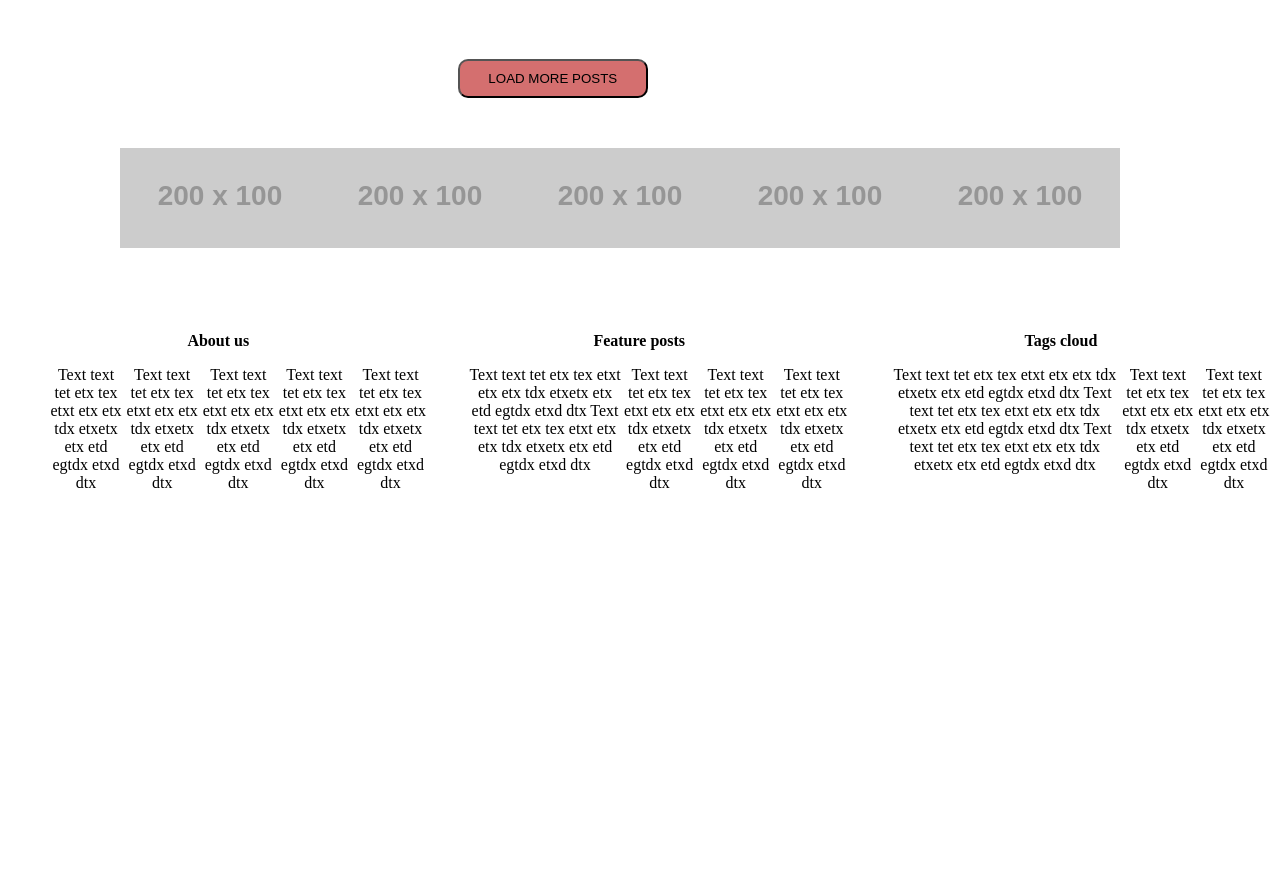
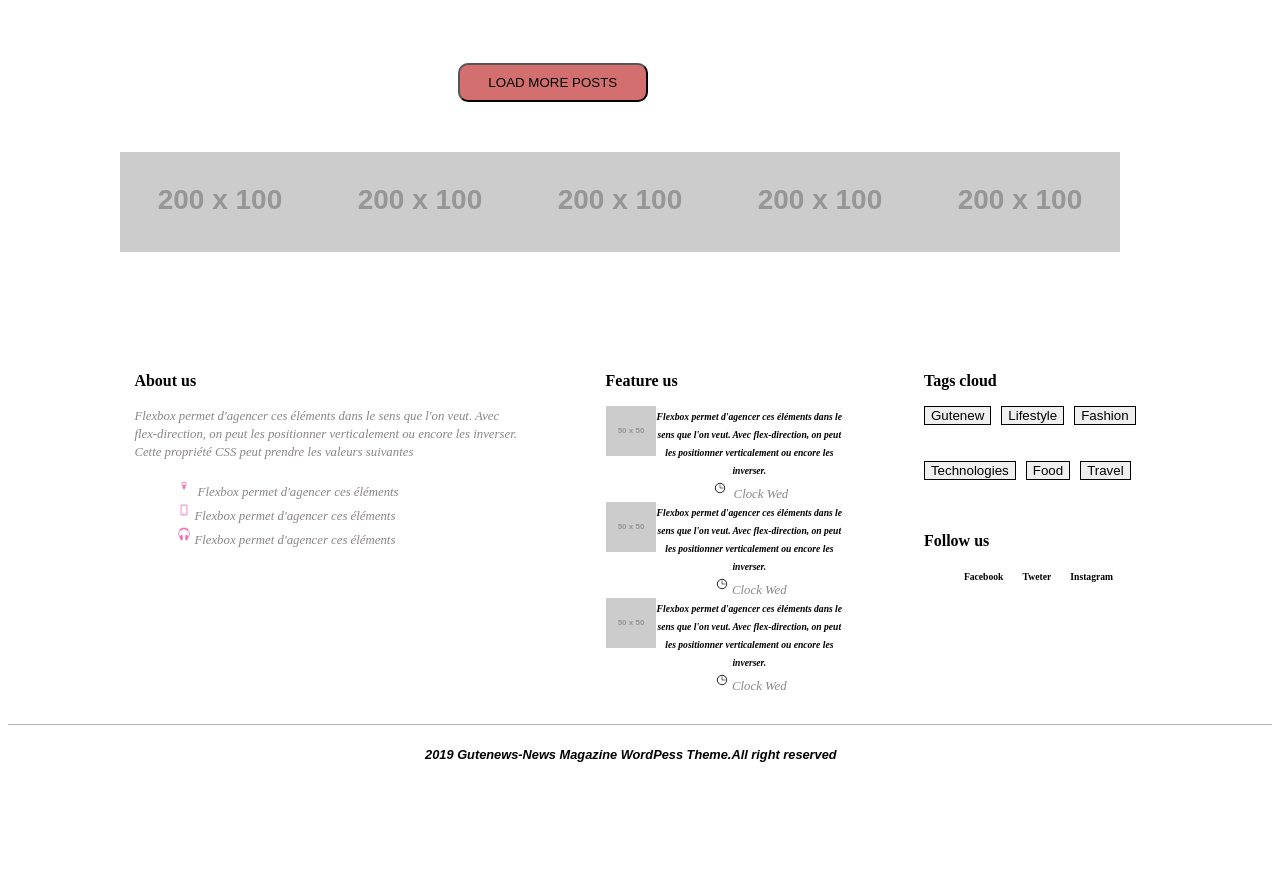
Before and after one commit to lurdftgyiojpk/TP2, a plain HTML site: page index.html in a window 1280 px wide. Shown: the part 1675-2571 px from the top of the page. Before the commit the page ends 2361 px from the top, so only its background shows below. Drawn offline with Linux system fonts and the light colour scheme; placeholder pictures from the web are drawn by us.

Commit message:
Modification apporter aux elements du footer

```diff
--- a/index.html
+++ b/index.html
@@ -9,15 +9,16 @@
 
 <body>
 
-    <header>
+  <header class="tet">
+
     <div>
-        <ul>
+      <ul class="une">
         <li><strong class="gu"><a href="#">Gute</a></strong></li>
       </ul>
     </div>
 
-      <div class="mil">
-        <ul>
+    <div>
+      <ul class="mil">
         <li><a href="#" class="ho">HOME&emsp;&emsp;</a></li>
         <li><a href="#" class="aju">BLOGS&emsp;&emsp;</a></li>
         <li><a href="#" class="aju">PAGES&emsp;&emsp;</a></li>
@@ -26,9 +27,9 @@
       </ul>
     </div>
 
-      <div class="ico">
-        <ul>
-          <li><img src="images TP2/search.png" width="30px" height="30px" class="sear">&emsp;&emsp;</li>
+    <div>
+      <ul class="ico">
+        <li><img src="images/search.png" width="30px" height="30px" class="sear">&emsp;&emsp;</li>
         <li><a href="#" class="aju">Facebook&emsp;&emsp;</a></li>
         <li><a href="#" class="aju"> Tweter&emsp;&emsp;</li>
         <li><a href="#" class="aju">Instagram&emsp;&emsp;</a></li>
@@ -40,7 +41,8 @@
     <div class="container">
 
       <div>
-          <img src="https://dummyimage.com/300x200/a3a2de/7c83ed.jpg&text=1"><p>
+        <img src="https://dummyimage.com/300x200/a3a2de/7c83ed.jpg&text=1">
+        <p>
           <em class="tech">TECHNOLOGY</em><br>
           <br>
           <strong>Looking For Some Feedback For This Reject Track</strong><br>
@@ -50,7 +52,8 @@
       </div>
 
       <div>
-          <img src="https://dummyimage.com/300x350/f599f7/e97ceb.jpg&text=2"><p>
+        <img src="https://dummyimage.com/300x350/f599f7/e97ceb.jpg&text=2">
+        <p>
           <em class="tech">TYPOGRAPHIE</em><br>
           <br>
           <strong>How To Name Save And Export A Finish Template</strong><br>
@@ -60,7 +63,8 @@
       </div>
 
       <div>
-          <img src="https://dummyimage.com/300x350/ae87cf/9a82d4.jpg&text=3"><p>
+        <img src="https://dummyimage.com/300x350/ae87cf/9a82d4.jpg&text=3">
+        <p>
           <em class="tech">GRAPHIC</em><br>
           <br>
           <strong>I Want To Create A Logo With Illustator Hacker</strong><br>
@@ -70,7 +74,8 @@
       </div>
 
       <div class="dev">
-          <img src="https://dummyimage.com/300x250/7f81e3/a38be0.jpg&text=4"><p>
+        <img src="https://dummyimage.com/300x250/7f81e3/a38be0.jpg&text=4">
+        <p>
           <em class="tech">DESIGN</em><br>
           <br>
           <strong>Where I Can Found The Sound In The Video Template</strong><br>
@@ -87,7 +92,8 @@
           <br>
           <em class="cloc">Clock Wed</em>
         </p>
-          <img src="https://dummyimage.com/300x350/7f81e3/a38be0.jpg&text=5"><p>
+        <img src="https://dummyimage.com/300x350/7f81e3/a38be0.jpg&text=5">
+        <p>
           <em class="tech">TYPOGRAPHY</em><br>
           <br>
           <strong>Where I Can Found The Sound In The Video Template</strong><br>
@@ -98,7 +104,8 @@
       </div>
 
       <div class="dem">
-          <img src="https://dummyimage.com/300x200/7f81e3/a38be0.jpg&text=6"><p>
+        <img src="https://dummyimage.com/300x200/7f81e3/a38be0.jpg&text=6">
+        <p>
           <em class="tech">TYPOGRAPHY</em><br>
           <br>
           <strong>Where I Can Found The Sound In The Video Template</strong><br>
@@ -109,7 +116,8 @@
 
 
       <div class="hau">
-          <img src="https://dummyimage.com/250x250/7f81e3/a38be0.jpg&text=7"><p>
+        <img src="https://dummyimage.com/250x250/7f81e3/a38be0.jpg&text=7">
+        <p>
           <em class="tech">GRAPHIC</em><br>
           <br>
           <strong>Where I Can Found The Sound In The Video Template</strong><br>
@@ -120,7 +128,8 @@
 
 
       <div class="dro">
-          <img src="https://dummyimage.com/250x350/7f81e3/a38be0.jpg&text=8"><p>
+        <img src="https://dummyimage.com/250x350/7f81e3/a38be0.jpg&text=8">
+        <p>
           <em class="tech">GRAPHIC</em><br>
           <br>
           <strong>Where I Can Found The Sound In The Video Template</strong><br>
@@ -133,14 +142,16 @@
 
   </section>
 
-        <button>
+  <button class="loa">
     LOAD MORE POSTS
   </button>
+
+<footer>
 
   <div class="con">
 
     <div>
-        <img src="https://dummyimage.com/200x100/7f81e3/a38be0.jpg&text=i1" >
+      <img src="https://dummyimage.com/200x100/7f81e3/a38be0.jpg&text=i1">
     </div>
 
     <div>
@@ -161,60 +172,126 @@
 
   </div>
 
+
   <div class="alig">
 
     <div>
-      <strong>About us</strong>
-          <br>
-      <ul>
-        <li>Text text tet etx tex etxt etx etx tdx etxetx etx etd egtdx etxd dtx</li>
-        <li>Text text tet etx tex etxt etx etx tdx etxetx etx etd egtdx etxd dtx</li>
-        <li>Text text tet etx tex etxt etx etx tdx etxetx etx etd egtdx etxd dtx</li>
-        <li>Text text tet etx tex etxt etx etx tdx etxetx etx etd egtdx etxd dtx</li>
-        <li>Text text tet etx tex etxt etx etx tdx etxetx etx etd egtdx etxd dtx</li>
-      </ul>
-    </div>
 
+      <p><strong>About us</strong></p>
+
+      <em class="cloc">Flexbox permet d'agencer ces éléments dans le sens que l'on veut. Avec flex-direction, on peut
+        les positionner verticalement ou encore les inverser. Cette propriété CSS peut prendre les valeurs
+        suivantes</em>
       <div>
-        <strong>Feature posts </strong>
-           <br>
-      <ul>
-        <li>Text text tet etx tex etxt etx etx tdx etxetx etx etd egtdx etxd dtx
-            Text text tet etx tex etxt etx etx tdx etxetx etx etd egtdx etxd dtx
+        <ul class="min">
+          <li><em class="cloc"><img src="images/gps.png" width="20px"> Flexbox permet d'agencer ces éléments</em>
           </li>
-        <li>Text text tet etx tex etxt etx etx tdx etxetx etx etd egtdx etxd dtx</li>
-        <li>Text text tet etx tex etxt etx etx tdx etxetx etx etd egtdx etxd dtx</li>
-        <li>Text text tet etx tex etxt etx etx tdx etxetx etx etd egtdx etxd dtx</li>
-      </ul>
-    </div>
-
-    <div>
-       <strong>Tags cloud</strong>
-           <br>
-      <ul>
-        <li>Text text tet etx tex etxt etx etx tdx etxetx etx etd egtdx etxd dtx
-            Text text tet etx tex etxt etx etx tdx etxetx etx etd egtdx etxd dtx
-            Text text tet etx tex etxt etx etx tdx etxetx etx etd egtdx etxd dtx
+          <li><em class="cloc"><img src="images/phone.png" width="20px">Flexbox permet d'agencer ces éléments </em>
           </li>
-              <br>
-        <li>Text text tet etx tex etxt etx etx tdx etxetx etx etd egtdx etxd dtx</li>
-               <br>
-
-        <li>Text text tet etx tex etxt etx etx tdx etxetx etx etd egtdx etxd dtx</li>
+          <li><em class="cloc"><img src="images/headphone.png" width="20px">Flexbox permet d'agencer ces éléments
+            </em></li>
         </ul>
       </div>
 
     </div>
+
+    <div>
+
+      <p><strong>Feature us</strong></p>
+
+      <div class="lig">
+
+        <div><img src="https://dummyimage.com/50x50/7f81e3/a38be0.jpg&text=i5"></div>
+
+        <div>
+          <em class="clac">Flexbox permet d'agencer ces éléments dans le sens que l'on veut. Avec flex-direction, on
+            peut
+            les positionner verticalement ou encore les inverser.</em><br>
+          <em class="cloc"><img src="images/time n.png" width="20px"> Clock Wed</em>
+        </div>
+      </div>
+
+      <div class="lig">
+        <div>
+          <img src="https://dummyimage.com/50x50/7f81e3/a38be0.jpg&text=i5">
+        </div>
+
+        <div>
+          <em class="clac">Flexbox permet d'agencer ces éléments dans le sens que l'on veut. Avec flex-direction, on
+            peut
+            les positionner verticalement ou encore les inverser.</em><br>
+          <em class="cloc"><img src="images/time n.png" width="20px">Clock Wed</em>
+        </div>
+      </div>
+
+      <div class="lig">
+        <div>
+          <img src="https://dummyimage.com/50x50/7f81e3/a38be0.jpg&text=i5">
+        </div>
+
+        <div>
+          <em class="clac">Flexbox permet d'agencer ces éléments dans le sens que l'on veut. Avec flex-direction, on
+            peut
+            les positionner verticalement ou encore les inverser.</em><br>
+          <em class="cloc"><img src="images/time n.png" width="20px">Clock Wed</em>
+        </div>
+      </div>
+    </div>
+
+      <div>
+        <p><strong>Tags cloud</strong></p>
+        <div class="mem">
+          <button class="mim">
+            Gutenew
+          </button>
+
+          <button class="mim">
+            Lifestyle
+          </button>
+
+          <button class="mim">
+            Fashion
+          </button>
+        </div>
+        <br>
+         <br>
+        <div class="mem">
+          <button class="mim">
+            Technologies
+          </button>
+
+          <button class="mim">
+            Food
+          </button>
+
+          <button class="mim">
+            Travel
+          </button>
+        </div>
+        <br>
+         <br>
+       <p><strong>Follow us</strong></p>
+        <ul class="dis">
+       <li><a href="#" class="alu">Facebook&emsp;&emsp;</a></li>
+       <li><a href="#" class="alu"> Tweter&emsp;&emsp;</li>
+       <li><a href="#" class="alu">Instagram&emsp;&emsp;</a></li>
+        </ul>
+
+      </div>
+  </div>
+
+        <em class="an">2019 Gutenews-News Magazine WordPess Theme.All right reserved</em>
+
+</footer>
+
+
+
+
+</body>
 
 
 
 
 
 
-
-
-
-
-
-  </body>
 </html>
--- a/style.css
+++ b/style.css
@@ -1,14 +1,16 @@
 ul{
     list-style: none;
 }
-header ,ul ,li{
+header.tet ,ul.mil ,ul.ico{
     display: flex;
     justify-content: space-around;
     text-align: center;
 }
-header{
+header.tet{
     box-shadow: 0px 3px 0px rgb(228, 227, 227);
     margin-bottom: 10%;
+    padding-left: 50px;
+    padding-right: 50px;
 }
 .gu{
     font-size: 1.2em;
@@ -23,13 +25,13 @@ header{
     border-bottom: solid 2px red;
     text-decoration: none;
     padding-bottom: 06px;
-    font-size: 0.8em;
+    font-size: 0.6em;
     font-weight: 600;
 }
 .aju{
     color: black;
     text-decoration: none;
-    font-size: 0.8em;
+    font-size: 0.6em;
     font-weight:600;
 }
 .sear{
@@ -54,7 +56,8 @@ header{
     border-bottom: solid 8px rgb(192, 58, 110);
 }
 .cloc{
-    color:rgb(139, 133, 133)
+    color:rgb(139, 133, 133);
+    font-size: 0.8em;
 }
 .dev{
     position: relative;
@@ -69,7 +72,7 @@ header{
     left: 450px;
     bottom: 350px;
 }
-button{
+button.loa{
     position:relative;
     bottom:300px;
     left: 450px;
@@ -91,7 +94,44 @@ button{
 .alig{
     display: flex;
     justify-content: space-around;
+    padding-left: 10%;
+    padding-right: 10%;
+    position:relative;
+    bottom:150px;
+    gap: 08%;
+    border-bottom: solid 1px rgb(180, 177, 177);
+    padding-bottom: 30px;
+}
+.clac{
+    font-size: 0.6em;
+    font-weight: 600;
+}
+.lig{
+    display: flex;
+    justify-content: space-around;
     text-align: center;
+}
+.mem{
+    display: flex;
+}
+button.mim{
+    border: solid 1px;
+    margin-right: 10px;
+}
+.dis{
+    display: flex;
+}
+.alu{
+    color: black;
+    text-decoration: none;
+    font-size: 0.6em;
+    font-weight:600;
+}
+.an{
+    font-size: 0.8em;
+    font-family: Arial, Helvetica, sans-serif;
+    font-weight: 600;
     position: relative;
-    bottom:170px;
+    bottom: 130px;
+    left: 33%;
 }
```
Also changed, not shown: images/gps.png (added), images/headphone.png (added), images/phone.png (added), images/search.png (renamed from images TP2/search.png), images/time n.png (added), images/time.png (added). Lines whose indentation alone changed are shown as unchanged.
